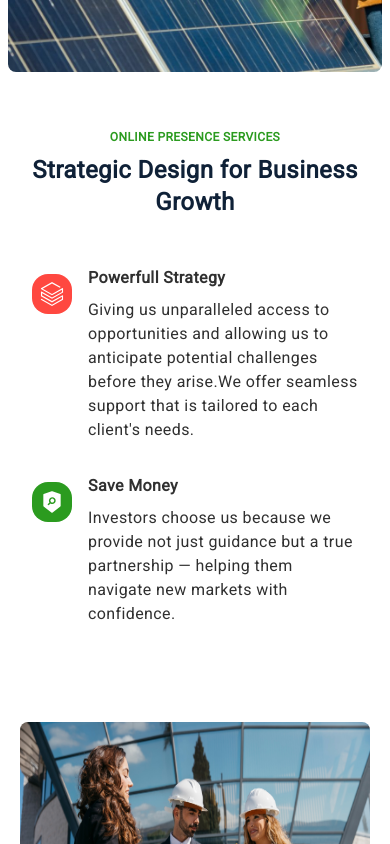
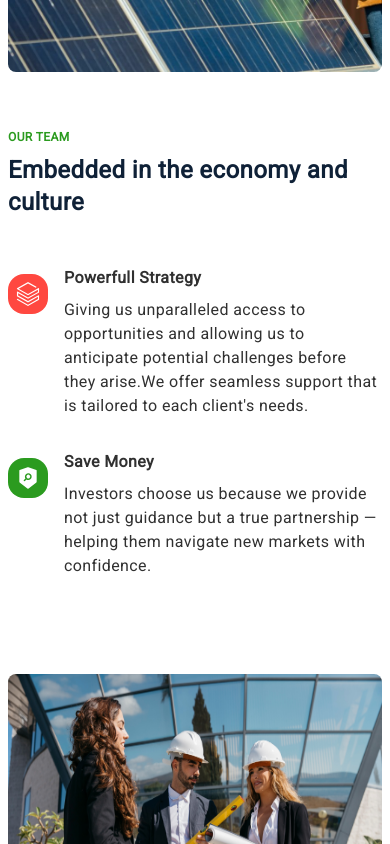
Before and after one commit to ArminBabic/bimal, a Next.js app: page / in a window 390 px wide. Shown: the part 5520-6364 px from the top of the page. Built offline with nearby package versions, Linux system fonts and the light colour scheme.

Commit message:
fix why us section

```diff
--- a/components/OurServices.js
+++ b/components/OurServices.js
@@ -6,20 +6,20 @@ import serviceImg from "../public/assets/erer.jpg";
 const OurServices = () => {
   return (
     <div id="ourservices" className="w-full flex justify-center  py-12">
-      <section className="w-full max-w-[1250px] px-5">
+      <section className="w-full max-w-[480px] sm:max-w-[1250px] mx-2">
         <header
           data-aos="fade"
-          className=" px-2 xs:px-6 sm:px-16 xl:px-6 2xl:px-16 flex flex-col items-center md:hidden"
+          className="  sm:px-16 xl:px-6 2xl:px-16 flex flex-col sm:items-center md:hidden"
         >
-          <h3 className=" uppercase text-[12px] font-semibold sm:text-base text-secondary py-2 px-2 max-w-[24rem] ">
-            Online Presence Services
+          <h3 className=" uppercase text-[12px]  font-semibold sm:text-base text-secondary py-2  max-w-[24rem] ">
+            Our team
           </h3>
-          <p className=" text-2xl 3xl:text-4xl font-semibold  text-headings text-center ">
-            Strategic Design for Business Growth
+          <p className=" text-2xl 3xl:text-4xl font-semibold  text-headings sm:text-center ">
+            Embedded in the economy and culture
           </p>
         </header>
 
-        <main className="flex flex-col-reverse md:flex-row gap-12 md:justify-center md:gap-4 lg:gap-10 xl:gap-16 2xl:gap-20 mt-12">
+        <main className="flex flex-col-reverse md:flex-row gap-12 md:justify-center md:gap-12 lg:gap-16 xl:gap-16 2xl:gap-20 mt-12">
           {/* left video side */}
           <div
             data-aos="fade-down"
@@ -50,7 +50,7 @@ const OurServices = () => {
 
           {/* right services side */}
           <div className="flex flex-col items-center md:items-start gap-5">
-            <header className="px-3 md:flex flex-col items-start hidden">
+            <header className=" md:flex flex-col items-start hidden">
               <h3 className=" uppercase text-[12px] font-semibold sm:text-base text-secondary py-2 max-w-[24rem] ">
                 Our team
               </h3>
@@ -58,11 +58,11 @@ const OurServices = () => {
                 Embedded in the economy and culture
               </p>
             </header>
-            <div className="flex flex-col items-center gap-8 ">
+            <div className="flex flex-col sm:items-center gap-8 ">
               <article
                 data-aos="fade-up"
                 data-aos-duration="500"
-                className="w-full px-3 max-w-[370px] sm:max-w-[420px] md:max-w-[315px] lg:max-w-[360px] xl:max-w-[380px] 3xl:max-w-[430px] flex  gap-4
+                className="w-full   sm:max-w-[420px] md:max-w-[315px] lg:max-w-[360px] xl:max-w-[380px] 3xl:max-w-[430px] flex  gap-4
             cursor-pointer "
               >
                 <div className=" relative flex items-center justify-center bg-[#ff4840] rounded-2xl w-10 h-10 mt-2 ">
@@ -73,7 +73,7 @@ const OurServices = () => {
                     Powerfull Strategy
                   </h4>
                   <p
-                    className="text-base text-[#303030] max-w-[310px]  sm:w-[360px] md:w-[255px]
+                    className="text-base text-[#303030]   sm:w-[360px] md:w-[255px]
             lg:w-[285px] xl:max-w-[305px] 3xl:w-[355px] md:text-sm md:leading-7  "
                   >
                     Giving us unparalleled access to opportunities and allowing
@@ -86,7 +86,7 @@ const OurServices = () => {
               <article
                 data-aos="fade-up"
                 data-aos-duration="500"
-                className="w-full px-3 max-w-[370px] sm:max-w-[420px] md:max-w-[315px] lg:max-w-[360px] xl:max-w-[380px] 3xl:max-w-[430px] flex  gap-4
+                className="w-full   sm:max-w-[420px] md:max-w-[315px] lg:max-w-[360px] xl:max-w-[380px] 3xl:max-w-[430px] flex  gap-4
             cursor-pointer "
               >
                 <div className=" relative flex items-center justify-center bg-secondary rounded-2xl w-10 h-10 mt-2">
@@ -97,7 +97,7 @@ const OurServices = () => {
                     Save Money
                   </h4>
                   <p
-                    className="text-base  text-[#303030]  max-w-[310px]  sm:w-[360px] md:w-[255px]
+                    className="text-base  text-[#303030]   sm:w-[360px] md:w-[255px]
             lg:w-[285px] xl:max-w-[305px] 3xl:w-[355px] md:text-sm md:leading-7"
                   >
                     Investors choose us because we provide not just guidance but
```
